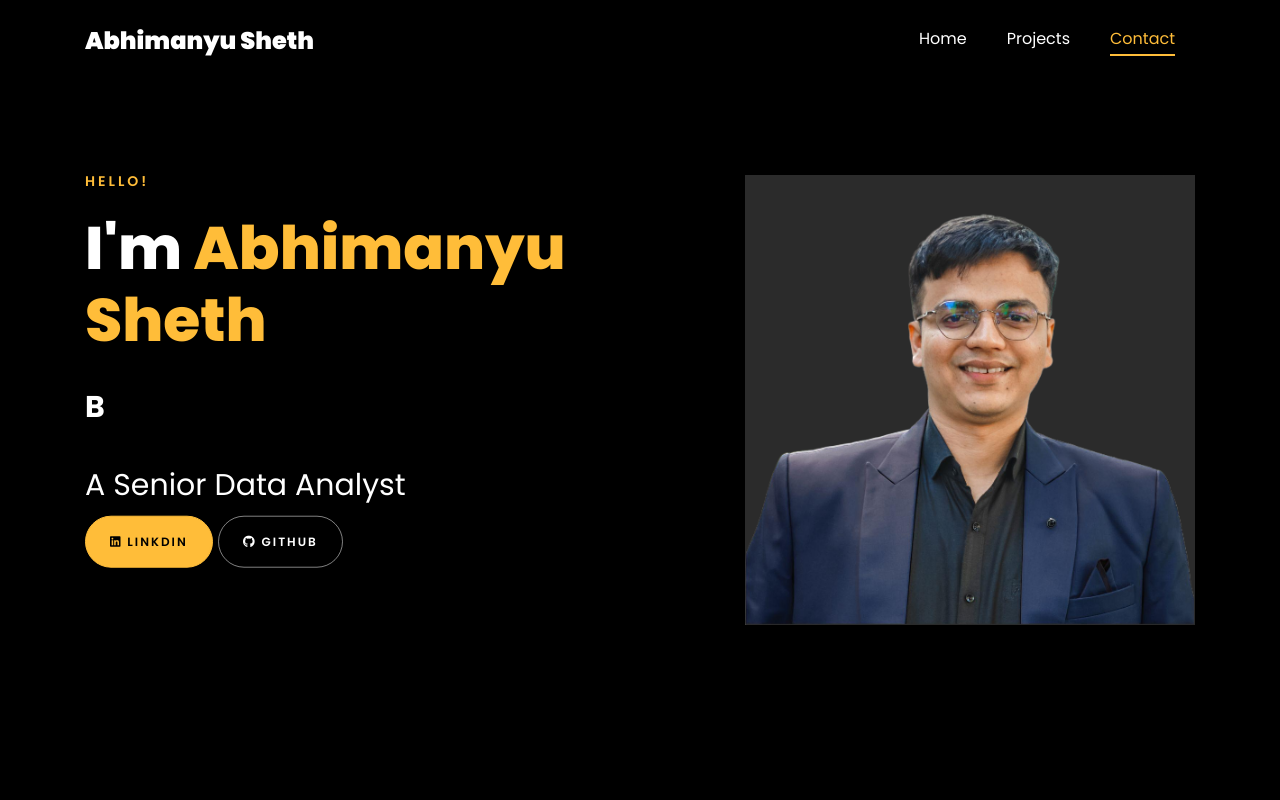
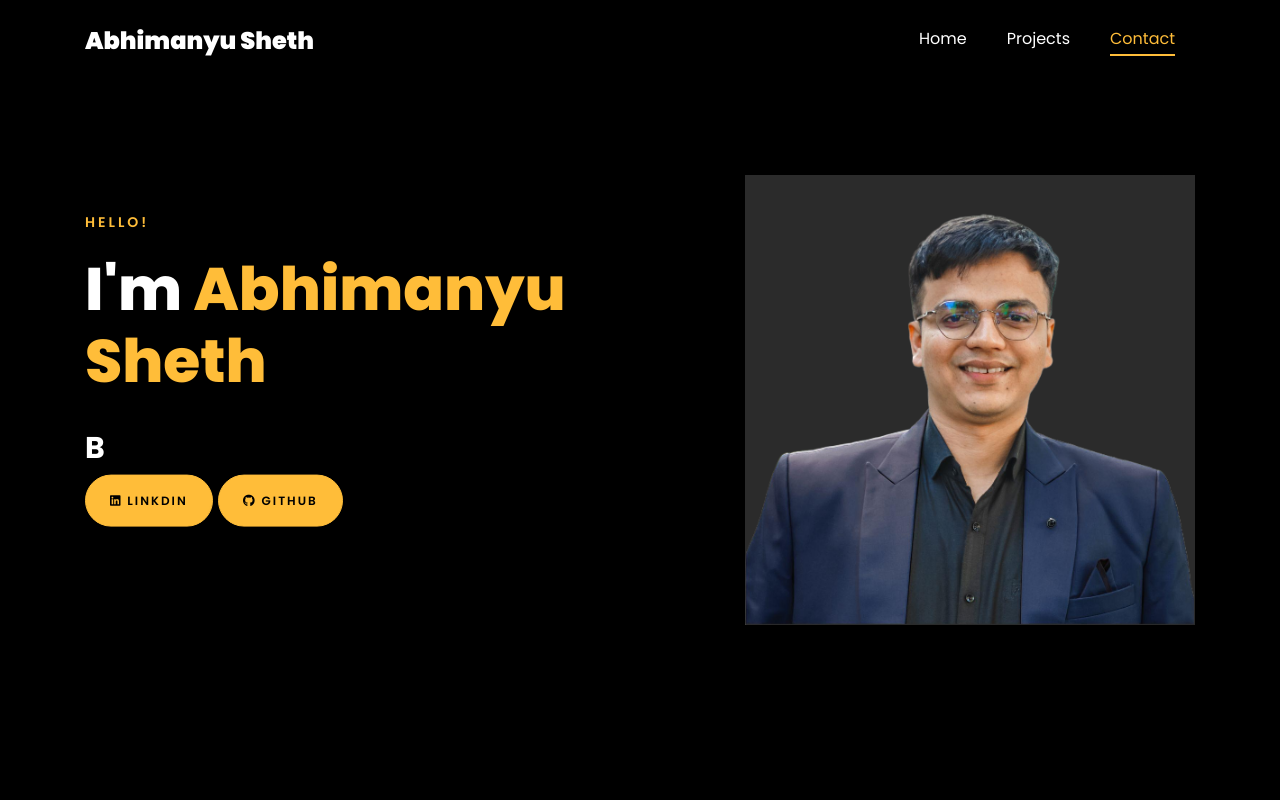
Before and after one commit to MrAbhiSheth/AbhiTheAnalyst, a plain HTML site: page index.html in a window 1280 px wide. Shown: the top 800 px of the page. Drawn offline with Linux system fonts and the light colour scheme; files whose address does not match are found by name.

Commit message:
Update index.html

```diff
--- a/index.html
+++ b/index.html
@@ -136,7 +136,6 @@
 	      </div>
 	    </div>
 	  </nav>
-	  <section id="home-section" class="hero">
 		<div class="home-slider  owl-carousel">
 		 <div class="slider-item ">
 			<div class="overlay"></div>
@@ -186,17 +185,13 @@
 						playTypingAnimation(typingTexts[0]);
 
 						</script>
-
-						<br>
-						<br>
-			            <h2>A Senior Data Analyst</h2>
 						<!-- <h2 class="d-flex" style="margin-bottom: 0">With over 5 years of experience</h2> -->
 						<!-- <br> -->
 <p>
 							<a href="https://www.linkedin.com/in/abhimanyusheth95/" class="btn btn-primary py-3 px-4">
 								<i class="fab fa-linkedin"></i> LinkdIn
 							</a>
-							<a href="https://github.com/MrAbhiSheth" class="btn btn-white btn-outline-white py-3 px-4">
+							<a href="https://github.com/MrAbhiSheth" class="btn btn-primary py-3 px-4">
 								<i class="fab fa-github"></i> Github
 							</a>
 						</p>
```
